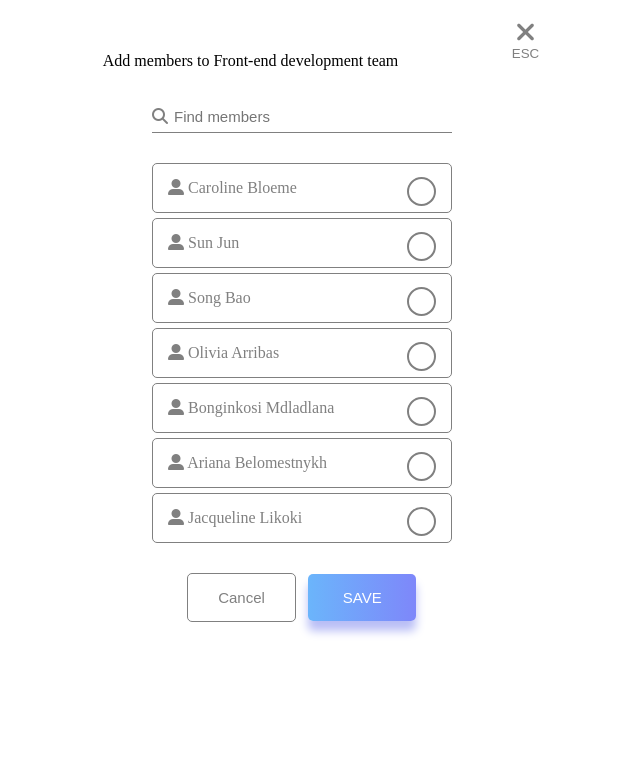
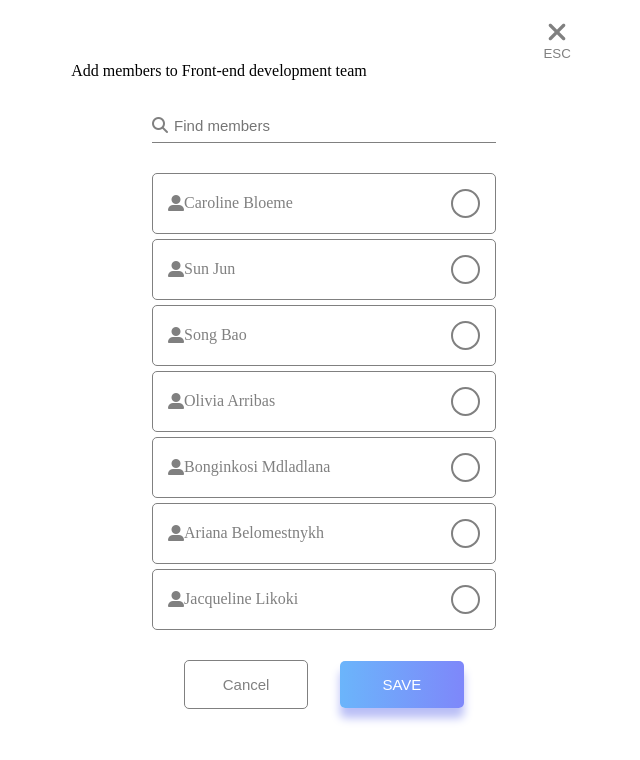
Before and after one commit to TareqAli-CS/add-members-form, a plain HTML site: page index.html in a window 1280 px wide. Shown: the whole page, without its empty margins (316-956 px from the left). Drawn offline with Linux system fonts and the light colour scheme.

Commit message:
fix(index.html,style.css): fix some issues

```diff
--- a/index.html
+++ b/index.html
@@ -11,7 +11,6 @@
 
 
 <body>
-
     <div class="container">
         <div class="esc-sign">
             <button>
@@ -20,72 +19,93 @@
                 <span>ESC</span>
             </button>
         </div>
-
-        <br>
-
         <p>Add members to Front-end development team</p>
         <form action="https://formspree.io/f/xaykyovw" method="POST">
-
             <label for="search" class="search-box">
                 <i class="fa-solid fa-magnifying-glass"></i>
                 <input type="text" id="search" name="search" placeholder="Find members">
             </label>
 
-
             <div class="item">
-
                 <input type="checkbox" id="caroline-bloeme" class="checkbox" name="caroline-bloeme" value="1">
-                <label for="caroline-bloeme"> <i class="fa-solid fa-user-large"></i> Caroline Bloeme
-                    <span class="checkmark"> <span class="true-symbol"> ✔ </span> </span>
+                <label for="caroline-bloeme">
+                    <i class="fa-solid fa-user-large"></i>
+                    <span>Caroline Bloeme</span>
+                    <span class="checkmark">
+                        <span class="true-symbol"> ✔ </span>
+                    </span>
                 </label>
             </div>
 
             <div class="item">
                 <input type="checkbox" id="sun-jun" class="checkbox" name="sun-jun" value="1">
-                <label for="sun-jun"> <i class="fa-solid fa-user-large"></i> Sun Jun
-                    <span class="checkmark"> <span class="true-symbol"> ✔ </span> </span>
+                <label for="sun-jun">
+                    <i class="fa-solid fa-user-large"></i>
+                    <span>Sun Jun</span>
+                    <span class="checkmark">
+                        <span class="true-symbol"> ✔ </span>
+                    </span>
                 </label>
-
             </div>
 
             <div class="item">
                 <input type="checkbox" id="song-bao" class="checkbox" name="song-bao" value="1">
-                <label for="song-bao"> <i class="fa-solid fa-user-large"></i> Song Bao
-                    <span class="checkmark"> <span class="true-symbol"> ✔ </span> </span>
+                <label for="song-bao">
+                    <i class="fa-solid fa-user-large"></i>
+                    <span>Song Bao</span>
+                    <span class="checkmark">
+                        <span class="true-symbol"> ✔ </span>
+                    </span>
                 </label>
             </div>
 
             <div class="item">
                 <input type="checkbox" id="olivia-arribas" class="checkbox" name="olivia-arribas" value="1">
-                <label for="olivia-arribas"> <i class="fa-solid fa-user-large"></i> Olivia Arribas
-                    <span class="checkmark"> <span class="true-symbol"> ✔ </span> </span>
+                <label for="olivia-arribas">
+                    <i class="fa-solid fa-user-large"></i>
+                    <span>Olivia Arribas</span>
+                    <span class="checkmark">
+                        <span class="true-symbol"> ✔ </span>
+                    </span>
                 </label>
             </div>
 
             <div class="item">
                 <input type="checkbox" id="bonginkosi-mdladlana" class="checkbox" name="bonginkosi-mdladlana" value="1">
-                <label for="bonginkosi-mdladlana"> <i class="fa-solid fa-user-large"></i> Bonginkosi Mdladlana
-                    <span class="checkmark"> <span class="true-symbol"> ✔ </span></span>
+                <label for="bonginkosi-mdladlana">
+                    <i class="fa-solid fa-user-large"></i>
+                    <span>Bonginkosi Mdladlana</span>
+                    <span class="checkmark">
+                        <span class="true-symbol"> ✔ </span>
+                    </span>
                 </label>
             </div>
 
             <div class="item">
                 <input type="checkbox" id="ariana-belomestnykh" class="checkbox" name="ariana-belomestnykh" value="1">
-                <label for="ariana-belomestnykh"> <i class="fa-solid fa-user-large"></i> Ariana Belomestnykh
-                    <span class="checkmark"> <span class="true-symbol"> ✔ </span> </span>
+                <label for="ariana-belomestnykh">
+                    <i class="fa-solid fa-user-large"></i>
+                    <span>Ariana Belomestnykh</span>
+                    <span class="checkmark">
+                        <span class="true-symbol"> ✔ </span>
+                    </span>
                 </label>
             </div>
 
             <div class="item">
                 <input type="checkbox" id="jacqueline-likoki" class="checkbox" name="jacqueline-likoki" value="1">
-                <label for="jacqueline-likoki"> <i class="fa-solid fa-user-large"></i> Jacqueline Likoki
-                    <span class="checkmark"> <span class="true-symbol"> ✔ </span> </span>
+                <label for="jacqueline-likoki">
+                    <i class="fa-solid fa-user-large"></i>
+                    <span>Jacqueline Likoki</span>
+                    <span class="checkmark">
+                        <span class="true-symbol"> ✔ </span>
+                    </span>
                 </label>
             </div>
 
             <div class="button-container">
                 <input type="button" value="Cancel">
-                <input type="submit" value="SAVE" >
+                <input type="submit" value="SAVE">
             </div>
         </form>
     </div>
--- a/style.css
+++ b/style.css
@@ -1,14 +1,13 @@
 .container {
-
-    width: 35%;
+    min-width: 300px;
+    max-width: 40%;
     margin: auto;
     padding: 10px;
 }
 
 .container form {
-    /* margin will get 20% and width 90% so its 90% from the container */
     width: 70%;
-    margin: 0 10%
+    margin: 0 auto;
 }
 
 .item {
@@ -16,13 +15,18 @@
     padding: 15px;
     margin: 5px;
     border-radius: 5px;
+
 }
 
+.item:hover {
+    border-color: black;
+}
 
 label {
+    display: flex;
+    align-items: center;
     color: gray;
     cursor: pointer;
-
     /*  this effect if the checkbox is unchecked */
     animation-name: label-unchecked;
     animation-duration: 1s
@@ -35,70 +39,51 @@ label:hover {
 label:active {
     color: rgb(42, 41, 41);
 }
-
-
 /* hide the default checkbox */
 .item input {
-    position: absolute;
-    opacity: 0;
-    cursor: pointer;
-    height: 0;
-    width: 0;
+    display: none;
 }
 
 .checkmark {
-    float: right;
+    margin-left: auto;
+    display: flex;
     height: 25px;
     width: 25px;
     border: 2px solid gray;
     background-color: white;
-    cursor: pointer;
-    border-radius: 15px;
-    /* trying to put it in the center */
-    margin-top: -2.5px;
+    border-radius: 50%;
     user-select: none;
-
     /*  this effect if the checkbox is unchecked */
     animation-name: checkbox-unchecked;
     animation-duration: 1s
 }
 
 .true-symbol {
-    padding: 20%;
+    margin: 0 auto;
     color: white;
-
     /*  this effect if the checkbox is unchecked */
     animation-name: true-unchecked;
     animation-duration: 1s;
-
 }
-
 
 .checkbox:checked+label {
     color: black;
-
     animation-name: label-checked;
     animation-duration: 1s
 }
 
 .checkbox:checked+label .checkmark {
     border-color: #95cc69;
-
     animation-name: checkbox-checked;
     animation-duration: 1s
 }
 
-
-
 /* the sumbol will appears when user click on it or on label */
 .checkbox:checked+label .checkmark .true-symbol {
     color: #95cc69;
-
     animation-name: true-checked;
     animation-duration: 1s;
 }
-
-
 
 .search-box {
     display: block;
@@ -115,10 +100,9 @@ label:active {
     font-size: 15px;
 }
 
-
-
 .esc-sign {
-    float: right;
+    display: flex;
+    justify-content: flex-end;
 }
 
 .esc-sign button {
@@ -136,10 +120,13 @@ label:active {
     color: rgb(42, 41, 41);
 }
 
-
+.container p:first-of-type {
+    margin-top: 0;
+}
 
 .button-container {
     display: flex;
+    gap: 2rem;
     align-items: center;
     justify-content: center;
     margin-top: 30px;
@@ -154,7 +141,6 @@ label:active {
 }
 
 .button-container input[type='button'] {
-    margin-right: 2%;
     background-color: white;
     color: gray;
     border: 1px solid gray;
@@ -170,10 +156,7 @@ label:active {
     background-color: rgb(187, 180, 180);
 }
 
-
-
 .button-container input[type='submit'] {
-    margin-left: 2%;
     background: linear-gradient(90deg, #6bb5fb, #7e87fa);
     border: none;
     box-shadow: 0px 10px 10px 0px #b9bef6;
@@ -190,17 +173,16 @@ label:active {
     box-shadow: 0px 10px 10px 0px #b9bef6;
 }
 
-
-
 @keyframes label-unchecked {
     from {
-        color:black;
+        color: black;
     }
 
     to {
         color: gray;
     }
 }
+
 @keyframes label-checked {
     from {
         color: gray;
@@ -211,16 +193,16 @@ label:active {
     }
 }
 
-
 @keyframes true-unchecked {
     from {
-        color:#95cc69;
+        color: #95cc69;
     }
 
     to {
         color: white;
     }
 }
+
 @keyframes true-checked {
     from {
         color: white;
@@ -231,7 +213,6 @@ label:active {
     }
 }
 
-
 @keyframes checkbox-checked {
     from {
         border-color: gray;
@@ -241,6 +222,7 @@ label:active {
         border-color: #95cc69;
     }
 }
+
 @keyframes checkbox-unchecked {
     from {
         border-color: #95cc69;
```
